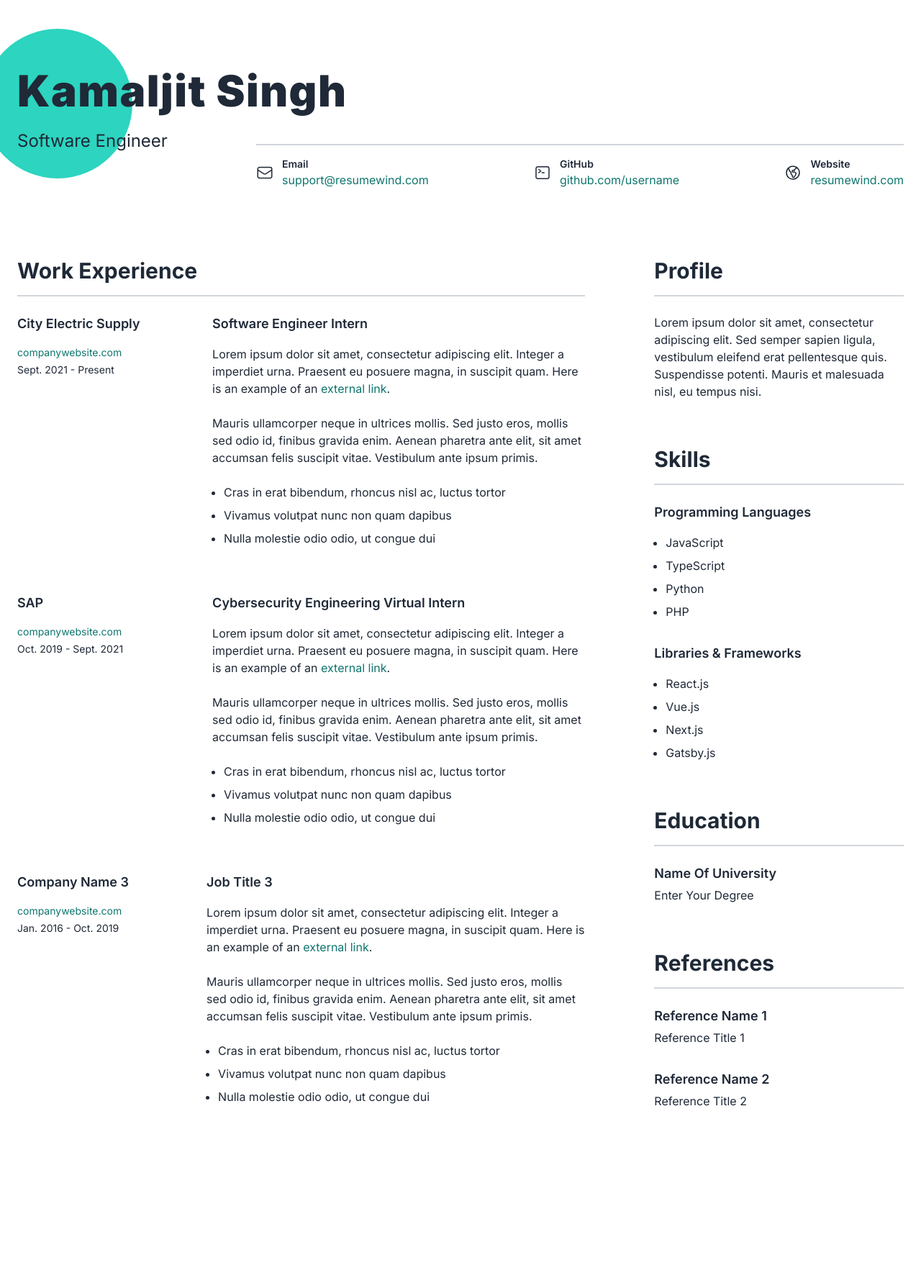
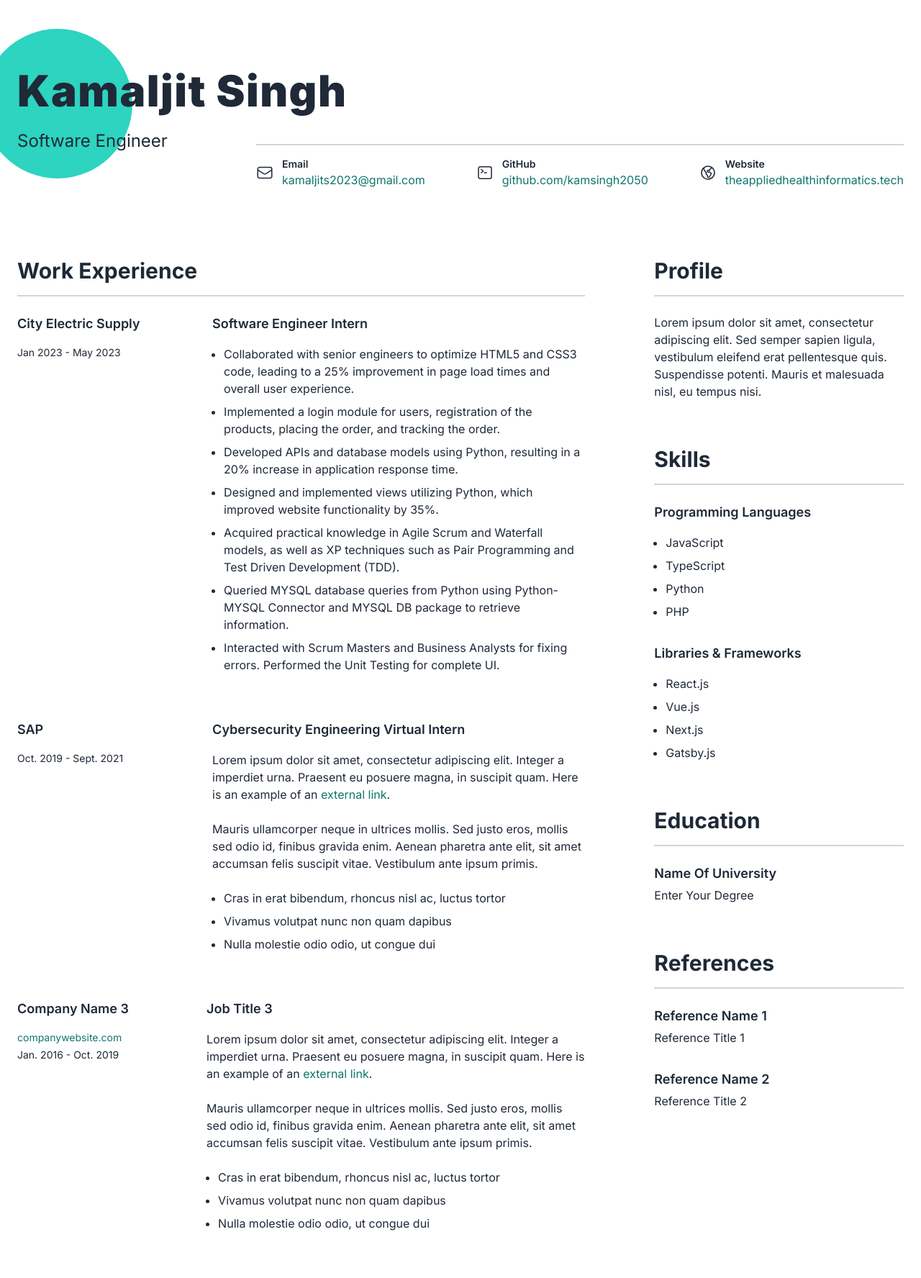
Before and after one commit to kamsingh2050/my-resume-page, a Flask app: page / in a window 1280 px wide. Shown: the top 1776 px of the page at 72% size. Before the commit the page ends 1537 px from the top, so only its background shows below. Run offline with Flask 3, Linux system fonts and the light colour scheme.

Commit message:
updated my job experience #1

```diff
--- a/templates/home.html
+++ b/templates/home.html
@@ -8,7 +8,7 @@
     <title>Kamaljit Singh, BS - Resume</title>
 
     <!-- Update Description -->
-    <meta name="description" content="Jonathan Lewis - Resume" />
+    <meta name="description" content="Kamaljit Singh - Resume" />
 
     <!-- Custom Fonts -->
     <link rel="preconnect" href="https://fonts.googleapis.com" />
@@ -67,7 +67,7 @@
                       target="_blank"
                       rel="noreferrer"
                     >
-                      support@resumewind.com
+                      kamaljits2023@gmail.com
                     </a>
                   </p>
                 </div>
@@ -95,11 +95,11 @@
                   <p class="mb-0 font-semibold text-sm">GitHub</p>
                   <p class="mb-0">
                     <a
-                      href="https://github.com/username"
+                      href="https://github.com/kamsingh2050"
                       target="_blank"
                       rel="noreferrer"
                     >
-                      github.com/username
+                      github.com/kamsingh2050
                     </a>
                   </p>
                 </div>
@@ -131,7 +131,7 @@
                       target="_blank"
                       rel="noreferrer"
                     >
-                      resumewind.com
+                      theappliedhealthinformatics.tech
                     </a>
                   </p>
                 </div>
@@ -153,42 +153,20 @@
               <div>
                 <!-- Company 1 -->
                 <h4 class="mb-1 lg:mb-4">City Electric Supply</h4>
-                <p class="text-sm mb-1">
-                  <a
-                    href="https://resumewind.com/"
-                    target="_blank"
-                    rel="noreferrer"
-                  >
-                    companywebsite.com
-                  </a>
-                </p>
-                <p class="text-sm">Sept. 2021 - Present</p>
+                <p class="text-sm">Jan 2023 - May 2023</p>
               </div>
 
               <div class="lg:col-span-2">
                 <!-- Job Title 1 -->
                 <h4 class="mb-4">Software Engineer Intern</h4>
-                <p>
-                  Lorem ipsum dolor sit amet, consectetur adipiscing elit.
-                  Integer a imperdiet urna. Praesent eu posuere magna, in
-                  suscipit quam. Here is an example of an
-                  <a
-                    href="https://resumewind.com/"
-                    target="_blank"
-                    rel="noreferrer"
-                    >external link</a
-                  >.
-                </p>
-                <p>
-                  Mauris ullamcorper neque in ultrices mollis. Sed justo eros,
-                  mollis sed odio id, finibus gravida enim. Aenean pharetra ante
-                  elit, sit amet accumsan felis suscipit vitae. Vestibulum ante
-                  ipsum primis.
-                </p>
                 <ul>
-                  <li>Cras in erat bibendum, rhoncus nisl ac, luctus tortor</li>
-                  <li>Vivamus volutpat nunc non quam dapibus</li>
-                  <li>Nulla molestie odio odio, ut congue dui</li>
+                  <li>Collaborated with senior engineers to optimize HTML5 and CSS3 code, leading to a 25% improvement in page load times and overall user experience.</li>
+                  <li>Implemented a login module for users, registration of the products, placing the order, and tracking the order.</li>
+                  <li>Developed APIs and database models using Python, resulting in a 20% increase in application response time.</li>
+                  <li>Designed and implemented views utilizing Python, which improved website functionality by 35%.</li>
+                  <li>Acquired practical knowledge in Agile Scrum and Waterfall models, as well as XP techniques such as Pair Programming and Test Driven Development (TDD).</li>
+                  <li>Queried MYSQL database queries from Python using Python-MYSQL Connector and MYSQL DB package to retrieve information.</li>
+                  <li>Interacted with Scrum Masters and Business Analysts for fixing errors. Performed the Unit Testing for complete UI.</li>
                 </ul>
               </div>
             </div>
@@ -198,15 +176,6 @@
               <div>
                 <!-- Company 2 -->
                 <h4 class="mb-1 lg:mb-4">SAP</h4>
-                <p class="text-sm mb-1">
-                  <a
-                    href="https://resumewind.com/"
-                    target="_blank"
-                    rel="noreferrer"
-                  >
-                    companywebsite.com
-                  </a>
-                </p>
                 <p class="text-sm">Oct. 2019 - Sept. 2021</p>
               </div>
 
```
